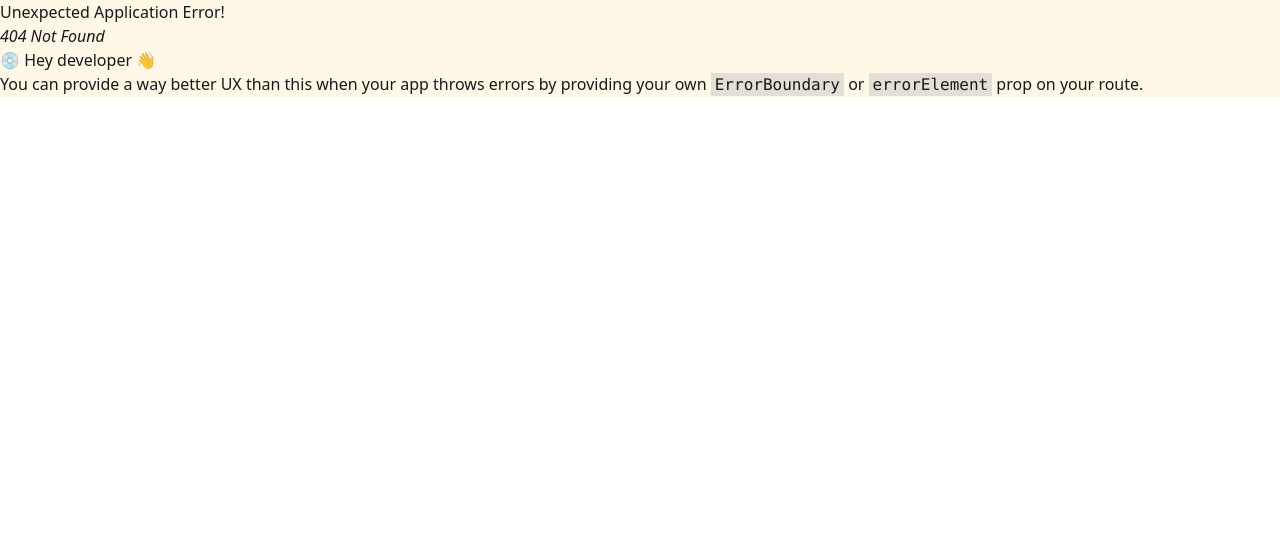
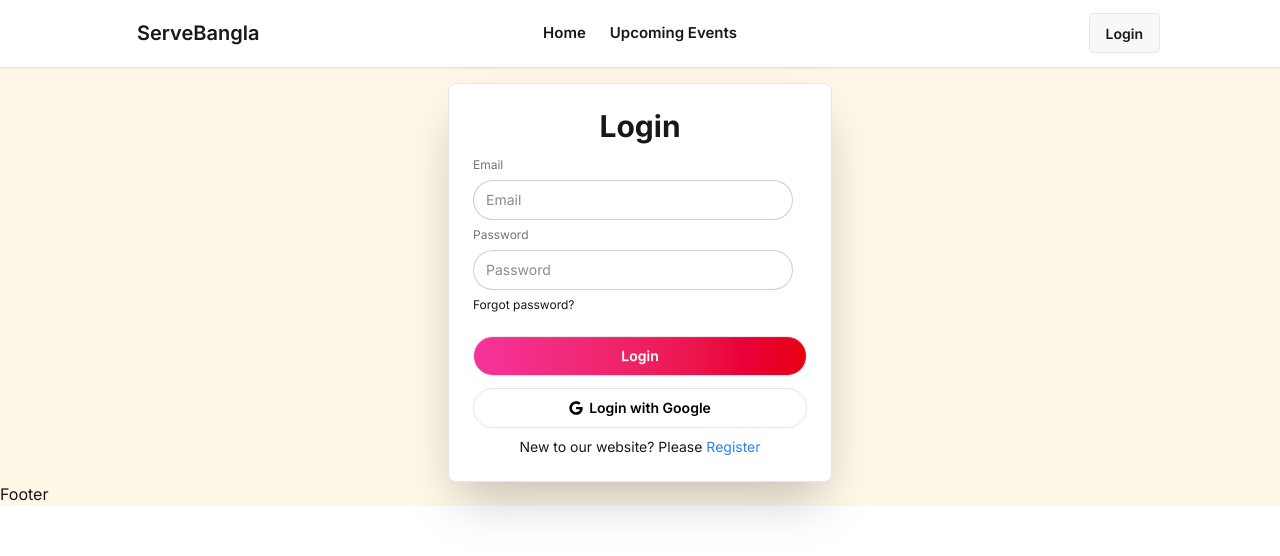
Before and after one commit to Shahriar262/social-development-event-client, a React (Vite) app: page /auth/login in a window 1280 px wide. Before the commit this address had no page. Shown: the top 556 px of the page. Built offline with nearby package versions, Linux system fonts and the light colour scheme; no server answers.

Commit message:
added Login page with authentication

```diff
--- a/index.html
+++ b/index.html
@@ -1,9 +1,15 @@
-<!doctype html>
+<!DOCTYPE html>
 <html lang="en" data-theme="light">
   <head>
     <meta charset="UTF-8" />
     <link rel="icon" type="image/svg+xml" href="/vite.svg" />
     <meta name="viewport" content="width=device-width, initial-scale=1.0" />
+    <link rel="preconnect" href="https://fonts.googleapis.com" />
+    <link rel="preconnect" href="https://fonts.gstatic.com" crossorigin />
+    <link
+      href="https://fonts.googleapis.com/css2?family=Inter:ital,opsz,wght@0,14..32,100..900;1,14..32,100..900&display=swap"
+      rel="stylesheet"
+    />
     <title>social-development-event-client</title>
   </head>
   <body class="bg-[#FFF8E7]">
--- a/package.json
+++ b/package.json
@@ -14,6 +14,7 @@
     "firebase": "^12.5.0",
     "react": "^19.2.0",
     "react-dom": "^19.2.0",
+    "react-icons": "^5.5.0",
     "react-router": "^7.9.5",
     "react-toastify": "^11.0.5",
     "tailwindcss": "^4.1.17"
--- a/src/Components/Navbar.jsx
+++ b/src/Components/Navbar.jsx
@@ -1,4 +1,5 @@
 import React from "react";
+import { Link } from "react-router";
 
 const Navbar = () => {
   return (
@@ -40,16 +41,16 @@ const Navbar = () => {
       <div className="navbar-center hidden lg:flex">
         <ul className="menu menu-horizontal px-1">
           <li>
-            <a className="font-semibold">Home</a>
+            <Link to={'/'} className="font-semibold text-[15px]">Home</Link>
           </li>
 
           <li>
-            <a className="font-semibold">Upcoming Events</a>
+            <Link to={'/upcoming-event'} className="font-semibold text-[15px]">Upcoming Events</Link>
           </li>
         </ul>
       </div>
       <div className="navbar-end">
-        <a className="btn">Login</a>
+        <Link to={'/auth/login'} className="btn">Login</Link>
       </div>
     </div>
   );
--- /dev/null
+++ b/src/Context/AuthContext.jsx
@@ -0,0 +1,4 @@
+import { createContext } from "react";
+
+
+export const AuthContext = createContext(null)
--- /dev/null
+++ b/src/Context/AuthProvider.jsx
@@ -0,0 +1,67 @@
+import React, { useEffect, useState } from "react";
+import { AuthContext } from "./AuthContext";
+import {
+  createUserWithEmailAndPassword,
+  GoogleAuthProvider,
+  onAuthStateChanged,
+  signInWithEmailAndPassword,
+  signInWithPopup,
+  signOut,
+  updateProfile,
+} from "firebase/auth";
+import { auth } from "../firebase/firebase.config";
+
+const googleProvider = new GoogleAuthProvider();
+
+const AuthProvider = ({ children }) => {
+  const [user, setUser] = useState(null);
+  const [loading, setLoading] = useState(true);
+
+  const createUser = (email, password) => {
+    setLoading(true);
+    return createUserWithEmailAndPassword(auth, email, password);
+  };
+
+  const signInUser = (email, password) => {
+    setLoading(true);
+    return signInWithEmailAndPassword(auth, email, password);
+  };
+
+  const signInWithGoogle = () => {
+    setLoading(true);
+    return signInWithPopup(auth, googleProvider);
+  };
+
+  const updateUserProfile = (displayName, photoURL) => {
+    return updateProfile(auth.currentUser, { displayName, photoURL });
+  };
+
+  const signOutUser = () => {
+    setLoading(true);
+    return signOut(auth);
+  };
+
+  useEffect(() => {
+    const unsubscribe = onAuthStateChanged(auth, (currentUser) => {
+      setUser(currentUser);
+      setLoading(false);
+    });
+
+    return () => {
+      unsubscribe();
+    };
+  }, []);
+
+  const authInfo = {
+    createUser,
+    updateUserProfile,
+    signInUser,
+    signInWithGoogle,
+    signOutUser,
+    user,
+    loading,
+  };
+  return <AuthContext value={authInfo}>{children}</AuthContext>;
+};
+
+export default AuthProvider;
--- a/src/Pages/Login.jsx
+++ b/src/Pages/Login.jsx
@@ -1,11 +1,92 @@
-import React from 'react';
+import {  useContext } from "react";
+import { Link, useLocation, useNavigate } from "react-router";
+import { FaGoogle } from "react-icons/fa";
+import { AuthContext } from "../Context/AuthContext";
 
 const Login = () => {
-    return (
-        <div>
-           Login page
-        </div>
-    );
+  const { signInUser, signInWithGoogle } = useContext(AuthContext);
+
+  const location = useLocation();
+  const navigate = useNavigate();
+  console.log(location);
+
+  const handleLogIn = (event) => {
+    event.preventDefault();
+    const email = event.target.email.value;
+    const password = event.target.password.value;
+
+    console.log(email, password);
+    signInUser(email, password)
+      .then((result) => {
+        console.log(result.user);
+        event.target.reset();
+        navigate(location.state || "/");
+      })
+      .catch((error) => {
+        console.log(error);
+      });
+  };
+
+  const handleGoogleSignIn = () => {
+    signInWithGoogle()
+      .then((result) => {
+        console.log(result.user);
+        navigate(location?.state || "/");
+      })
+      .catch((error) => {
+        console.log(error);
+      });
+  };
+
+  return (
+    <div className="card bg-base-100  w-full mx-auto max-w-sm shrink-0 shadow-2xl border border-gray-200">
+      <div className="card-body">
+        <h1 className="text-3xl font-bold text-center">Login</h1>
+        <form onSubmit={handleLogIn}>
+          <fieldset className="fieldset">
+            <label className="label">Email</label>
+            <input
+              type="email"
+              name="email"
+              className="input rounded-full focus:border-0 focus:outline-gray-200"
+              placeholder="Email"
+            />
+
+            <label className="label">Password</label>
+            <input
+              type="password"
+              name="password"
+              className="input rounded-full focus:border-0 focus:outline-gray-200"
+              placeholder="Password"
+            />
+            <div>
+              <a className="link link-hover">Forgot password?</a>
+            </div>
+            <button className="btn text-white mt-4 rounded-full bg-linear-to-r from-pink-500 to-red-600">
+              Login
+            </button>
+          </fieldset>
+        </form>
+
+        <button
+          onClick={handleGoogleSignIn}
+          className="btn bg-white rounded-full text-black border-[#e5e5e5]"
+        >
+          <FaGoogle />
+          Login with Google
+        </button>
+        <p className="text-center">
+          New to our website? Please{" "}
+          <Link
+            className="text-blue-500 hover:text-blue-800"
+            to="/auth/register"
+          >
+            Register
+          </Link>
+        </p>
+      </div>
+    </div>
+  );
 };
 
 export default Login;
--- /dev/null
+++ b/src/Routes/PrivateRoute.jsx
@@ -0,0 +1,19 @@
+import { useContext } from "react";
+import { Navigate } from "react-router";
+import { AuthContext } from "../Context/AuthContext";
+
+const PrivateRoute = ({ children }) => {
+  const { user, loading } = useContext(AuthContext);
+
+  if (loading) {
+    return <div>Loading...</div>;
+  }
+
+  if (!user) {
+    return <Navigate state={location?.pathname} to="/auth/login"></Navigate>;
+  }
+
+  return children;
+};
+
+export default PrivateRoute;
--- a/src/Routes/Router.jsx
+++ b/src/Routes/Router.jsx
@@ -44,11 +44,11 @@ export const router = createBrowserRouter([
         element: <ManageEvent />,
       },
       {
-        path: "/login",
+        path: "/auth/login",
         element: <Login />,
       },
       {
-        path: "/register",
+        path: "/auth/register",
         element: <Register />,
       },
     ],
--- a/src/firebase/firebase.config.js
+++ b/src/firebase/firebase.config.js
@@ -1,5 +1,6 @@
 // Import the functions you need from the SDKs you need
 import { initializeApp } from "firebase/app";
+import { getAuth } from "firebase/auth";
 // TODO: Add SDKs for Firebase products that you want to use
 // https://firebase.google.com/docs/web/setup#available-libraries
 
@@ -15,3 +16,4 @@ const firebaseConfig = {
 
 // Initialize Firebase
 export const app = initializeApp(firebaseConfig);
+export const auth = getAuth(app);
--- a/src/index.css
+++ b/src/index.css
@@ -1,2 +1,8 @@
+*{
+    font-family: "Inter", sans-serif;
+}
+
+
+
 @import "tailwindcss";
 @plugin "daisyui";
--- a/src/main.jsx
+++ b/src/main.jsx
@@ -3,9 +3,12 @@ import { createRoot } from 'react-dom/client'
 import './index.css'
 import { RouterProvider } from 'react-router'
 import { router } from './Routes/Router.jsx'
+import AuthProvider from './Context/AuthProvider.jsx'
 
 createRoot(document.getElementById('root')).render(
   <StrictMode>
-    <RouterProvider router={router}></RouterProvider>
+    <AuthProvider>
+      <RouterProvider router={router}></RouterProvider>
+    </AuthProvider>
   </StrictMode>,
 )
```
Also changed, not shown: 1 other file (tests, documents, lock files or other folders).
